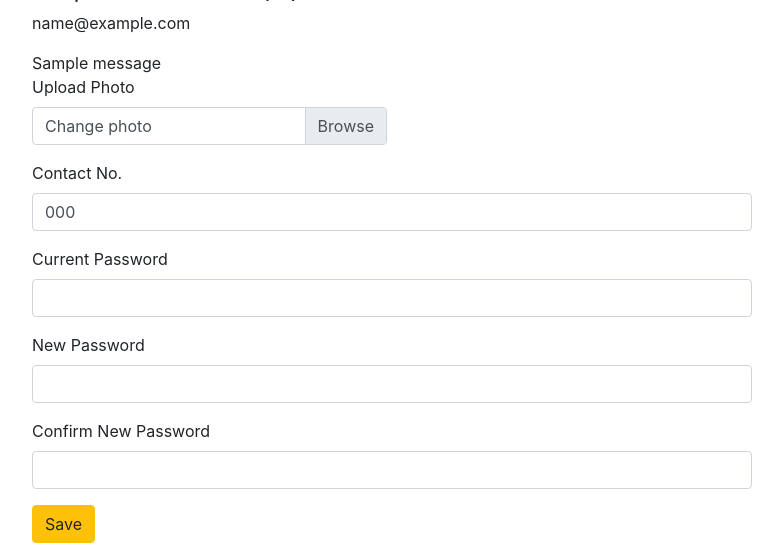
After one commit to fazledyn/cycloan, a Django app: template customer/templates/customer_profile.html in a window 1280 px wide. The commit adds this page. Shown: the part 377-936 px from the top of the page, without its empty margins (248-1031 px from the left). Run offline with Django 3.2, Linux system fonts and the light colour scheme; the template is opened without the code that fills it: most values are stand-ins (such as "Sample title", 1, 10 or a date in 2020); one stand-in notice (Sample message) is shown; some libraries are stand-ins or nearby versions.

Commit message:
[ DONE ] Customer Profile

```diff
--- a/customer/templates/base.html
+++ b/customer/templates/base.html
@@ -9,16 +9,43 @@
         {% endblock %}
     </title>
 </head>
-{% include 'components/assets.html' %}
+
+{% block assets %}
+<link rel="stylesheet" href="https://stackpath.bootstrapcdn.com/bootstrap/4.5.2/css/bootstrap.min.css" integrity="sha384-JcKb8q3iqJ61gNV9KGb8thSsNjpSL0n8PARn9HuZOnIxN0hoP+VmmDGMN5t9UJ0Z" crossorigin="anonymous">
+<link rel="stylesheet" href="https://cdnjs.cloudflare.com/ajax/libs/font-awesome/4.7.0/css/font-awesome.min.css">
+<link rel="stylesheet" href="{% static './css/main.css' %}">
+<!-- JavaScript -->
+<script src="https://stackpath.bootstrapcdn.com/bootstrap/4.5.2/js/bootstrap.min.js" integrity="sha384-B4gt1jrGC7Jh4AgTPSdUtOBvfO8shuf57BaghqFfPlYxofvL8/KUEfYiJOMMV+rV" crossorigin="anonymous"></script>
+<script src="https://stackpath.bootstrapcdn.com/bootstrap/4.5.2/js/bootstrap.bundle.min.js" integrity="sha384-LtrjvnR4Twt/qOuYxE721u19sVFLVSA4hf/rRt6PrZTmiPltdZcI7q7PXQBYTKyf" crossorigin="anonymous"></script>
+{% endblock %}
 
 <body>
-    {% include 'components/navbar.html' %}
+    {% block navbar %}
+        <nav class="navbar navbar-expand-lg navbar-dark bg-dark">
+            <div class="container">
+                <a class="navbar-brand" href="#">Cycloan</a>
+                <div class="collapse navbar-collapse justify-content-end" id="navbarNav">
+                    <ul class="navbar-nav">
+                        <li class="nav-item">
+                            <a class="nav-link" href="{% url 'customer-dashboard-view' %}">Dashboard</a>
+                        </li>
+                        <li class="nav-item">
+                            <a class="nav-link" href="{% url 'customer-profile-view' %}">Profile</a>
+                        </li>
+                        <li class="nav-item">
+                            <a class="nav-link" href="{% url 'customer-logout-view' %}">Logout</a>
+                        </li>
+                    </ul>
+                </div>
+            </div>
+        </nav>
+    {% endblock %}
 
-    <div class="container">
-        {% block container %}
+    <div class="container" style="width: 750px;">
+        {% block content %}
         {% endblock %}
     </div>
 
-    {% include 'components/footer.html' %}
+    {% include './components/footer.html' %}
 </body>
 </html>
--- /dev/null
+++ b/customer/templates/customer_profile.html
@@ -0,0 +1,75 @@
+{% extends 'base.html' %}
+{% load static %}
+
+{% block title %}
+    Profile | Customer
+{% endblock %}
+
+{% block content %}
+
+    <div class="flex-container" style="flex-direction: row; display: inline-block;">
+        <div class="flex-item">
+            <img class="profile-picture" src="{% static customer_photo %}" alt="customer-profile-picture">
+        </div>
+        <div class="flex-item">
+            <div class="form-group">
+                <h5>{{ customer_name }} (#{{ customer_id }})</h5>
+                <span>{{ customer_email }}</span>
+            </div>
+        </div>
+    </div>
+
+    <form action="/customer/profile/" method="POST" enctype="multipart/form-data">
+        {% csrf_token %}
+
+        {% if messages %}
+            {% for message in messages %}
+                <div class="message-box">{{ message }}</div>
+            {% endfor %}
+        {% endif %}
+
+        <div class="form-row">
+            <div class="form-group col-md-6">
+                <label for="doctype">Upload Photo</label>
+                <div class="custom-file">
+                    <input type="file" class="custom-file-input" id="inputGroupFile01" aria-describedby="inputGroupFileAddon01" name="customer_new_photo">
+                    <label class="custom-file-label" for="inputGroupFile01">Change photo</label>
+                </div>
+            </div>
+        </div>
+
+        <!--
+        -->
+
+        <div class="form-group">
+            <label for="contact">Contact No.</label>
+            <input type="text" class="form-control" id="contact" name="customer_new_phone" value="{{ customer_phone }}">
+        </div>
+
+        <div class="form-group">
+        </div>
+
+        <!--
+        -->
+
+        <div class="form-group">
+            <label for="old_password">Current Password</label>
+            <input type="password" class="form-control" id="old_password" name="old_password">
+        </div>
+
+        <div class="form-group">
+            <label for="new_password">New Password</label>
+            <input type="password" class="form-control" id="new_password" name="new_password">
+        </div>
+
+        <div class="form-group">
+            <label for="password_confirm">Confirm New Password</label>
+            <input type="password" class="form-control" id="password_confirm" name="new_password_confirm">
+        </div>
+
+        <button type="submit" class="btn btn-warning">Save</button>
+
+    </form>
+
+
+{% endblock %}
--- a/customer/utils.py
+++ b/customer/utils.py
@@ -5,7 +5,8 @@ from cycloan.settings import CUSTOMER_DOC_DIR, CUSTOMER_PHOTO_DIR
 def save_customer_photo(photo, customer_id):
     photo_ext = photo.name.split('.')[-1]
     photo_path = "".join([CUSTOMER_PHOTO_DIR, str(customer_id), '.', photo_ext])
-    photo_file = open(photo_path, 'wb')
+    photo_static_path = "".join(["static/", photo_path ])
+    photo_file = open(photo_static_path, 'wb')
 
     for chunk in photo.chunks():
         photo_file.write(chunk)
@@ -19,7 +20,8 @@ def save_customer_photo(photo, customer_id):
 def save_customer_doc(document, customer_id):
     doc_ext = document.name.split('.')[-1]
     doc_path = "".join([CUSTOMER_DOC_DIR, str(customer_id), '.', doc_ext])
-    doc_file = open(doc_path, 'wb')
+    doc_static_path = "".join(["static/", doc_path ])
+    doc_file = open(doc_static_path, 'wb')
 
     for chunk in document.chunks():
         doc_file.write(chunk)
--- a/cycloan/settings.py
+++ b/cycloan/settings.py
@@ -152,8 +152,8 @@ STATICFILES_DIRS = [
 
 # custom file dirs
 
-OWNER_PHOTO_DIR = 'static/files/owner/photo/'
+OWNER_PHOTO_DIR = 'files/owner/photo/'
 
-CUSTOMER_PHOTO_DIR = 'static/files/customer/photo/'
+CUSTOMER_PHOTO_DIR = 'files/customer/photo/'
 
-CUSTOMER_DOC_DIR = 'static/files/customer/doc/'
+CUSTOMER_DOC_DIR = 'files/customer/doc/'
```
Also changed, not shown: customer/templates/customer_dashboard.html (+9 -16 lines), customer/views.py (+25 -23 lines).
